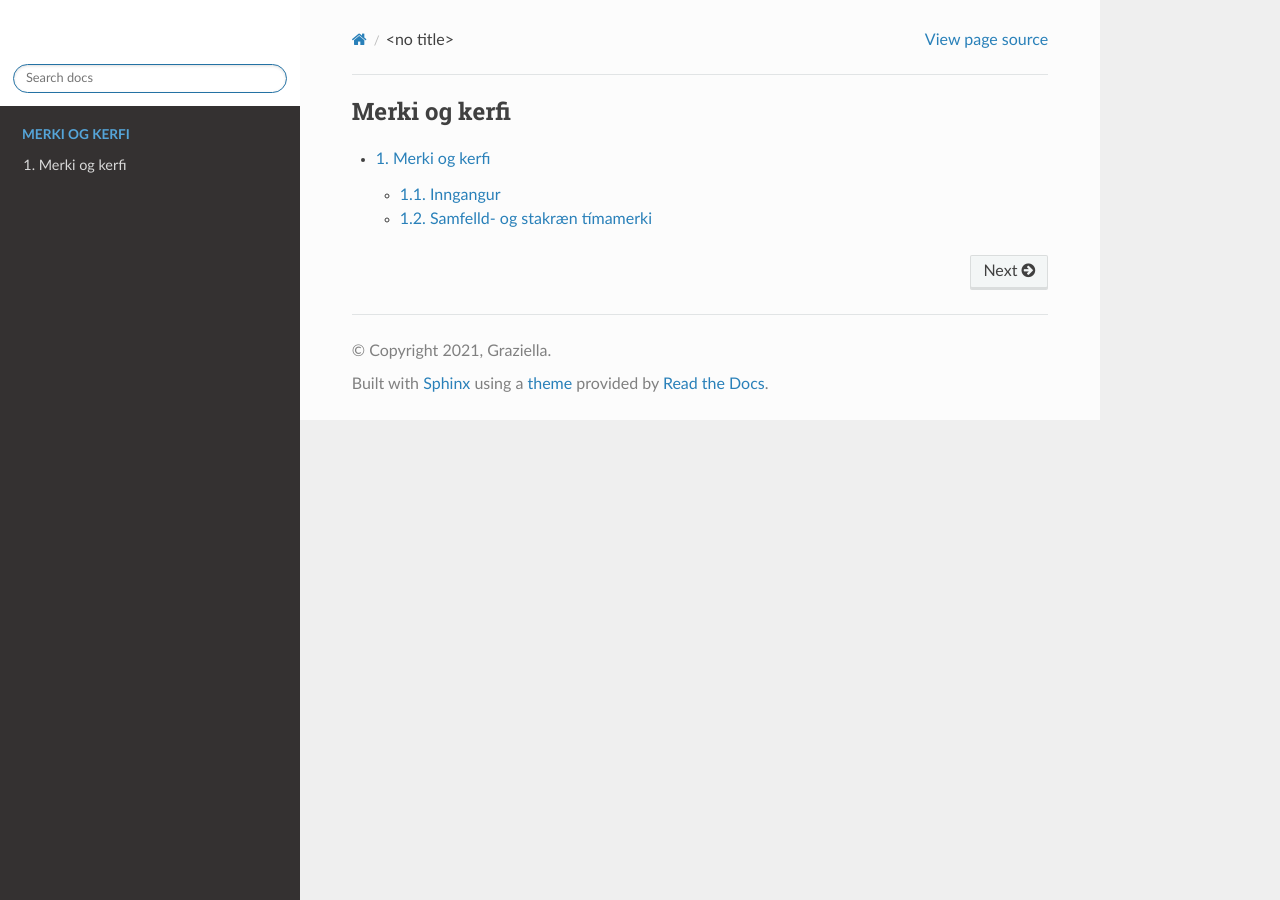
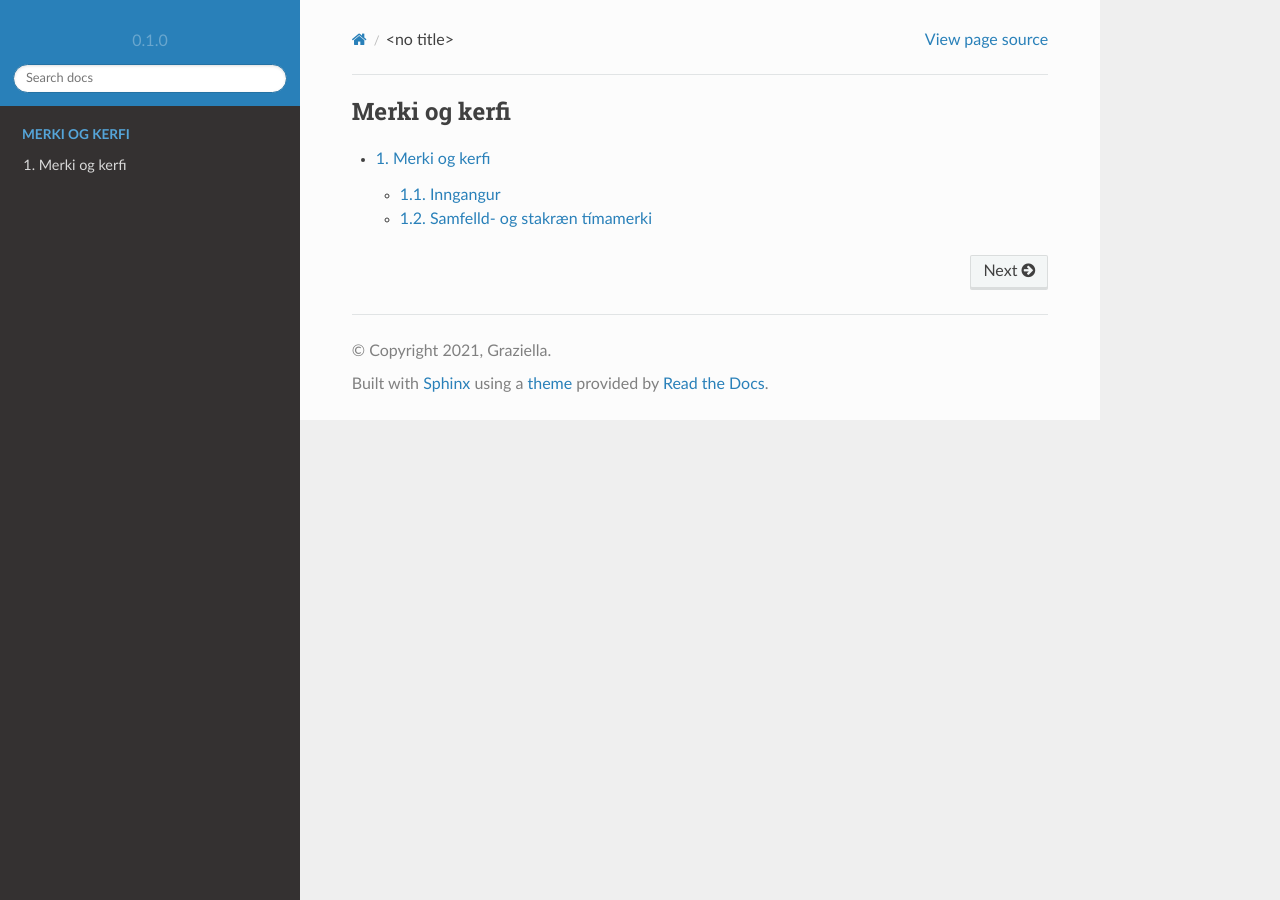
Before and after one commit to CreativeExpert/merkiogkerfi, a Sphinx documentation site: the page built from docs/source/index.rst, in a window 1280 px wide. Built offline with Sphinx 7.4.7 and the Read the Docs theme 2.0.0, drawn with Linux system fonts in a browser that asks for light colours.

Commit message:
Update conf.py

```diff
--- a/docs/source/conf.py
+++ b/docs/source/conf.py
@@ -11,7 +11,7 @@ html_theme_options = {
     'prev_next_buttons_location': 'bottom',
     'style_external_links': False,
     'vcs_pageview_mode': '',
-    'style_nav_header_background': 'white',
+    'style_nav_header_background': 'light',
 
     # Toc options
     'collapse_navigation': True,
```
